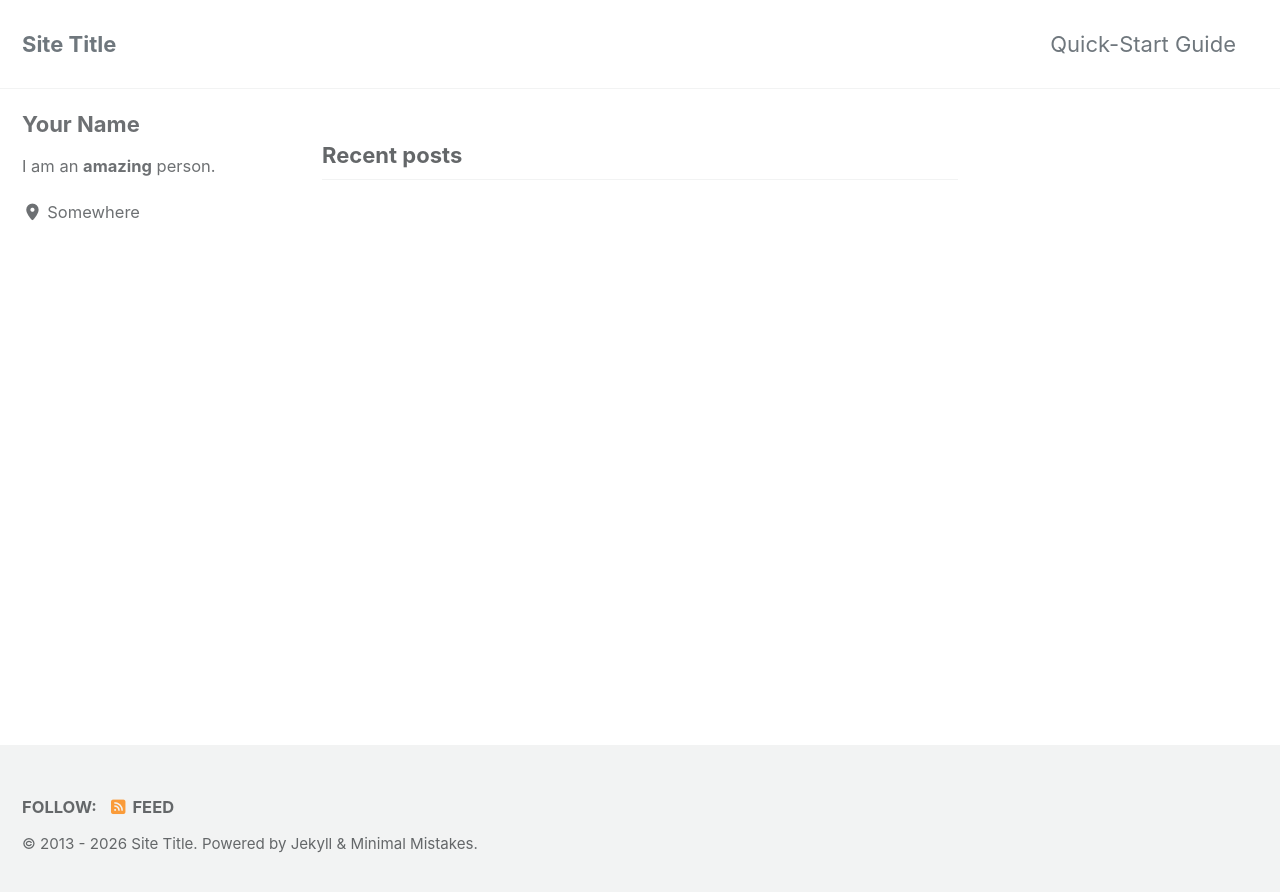
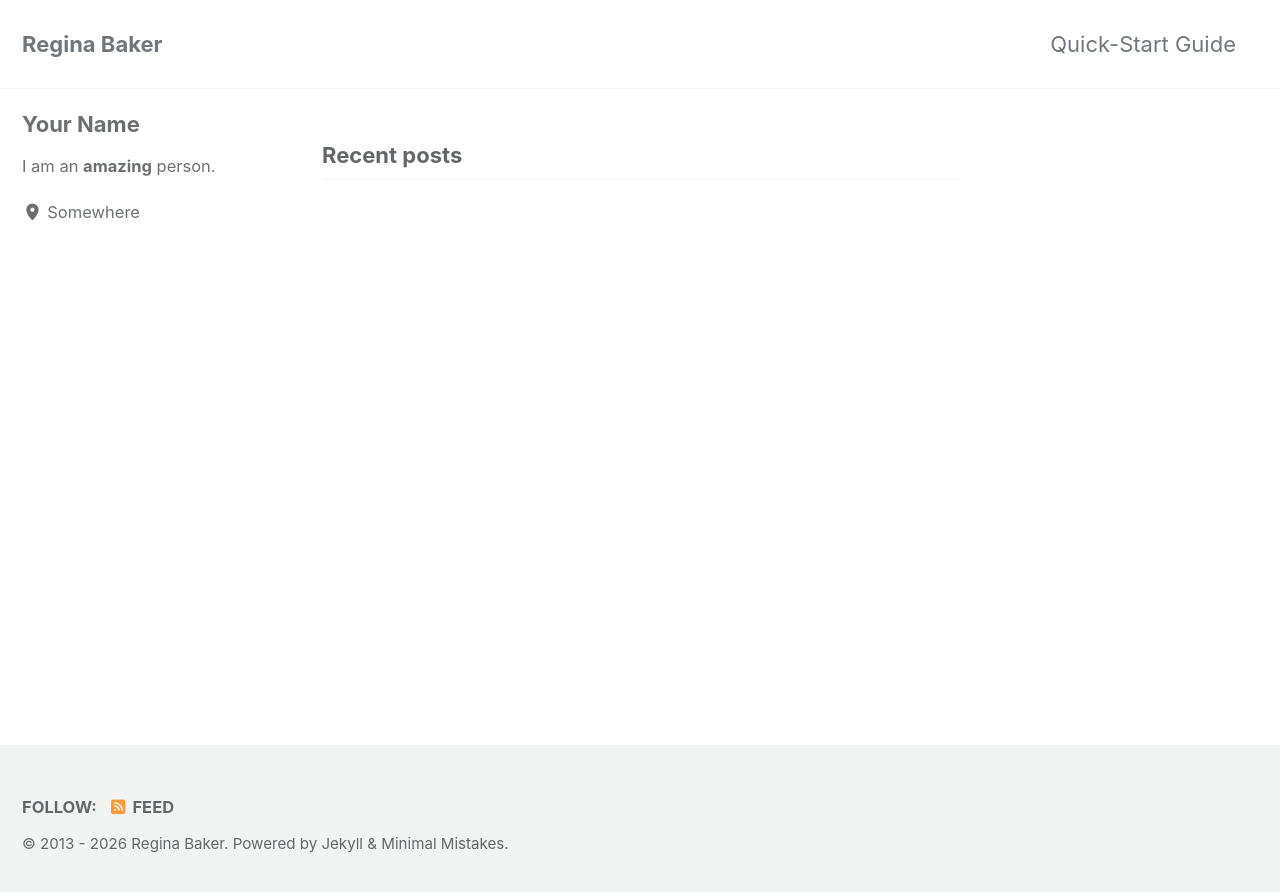
Before and after one commit to ReginaOfTech/ReginaOfTech.github.io, a Jekyll site: the page built from index.html, in a window 1280 px wide. Shown: the top 892 px of the page. Built offline with Jekyll 4.4.1, drawn with Linux system fonts in a browser that asks for light colours; cached includes are drawn as plain includes; the list of posts is cut into pages by our own code.

Commit message:
_config changes

```diff
--- a/_config.yml
+++ b/_config.yml
@@ -10,25 +10,25 @@
 # Review documentation to determine if you should use `theme` or `remote_theme`
 # https://mmistakes.github.io/minimal-mistakes/docs/quick-start-guide/#installing-the-theme
 
-# theme                  : "minimal-mistakes-jekyll"
+theme                  : "minimal-mistakes-jekyll"
 # remote_theme           : "mmistakes/minimal-mistakes"
-minimal_mistakes_skin    : "default" # "air", "aqua", "contrast", "dark", "dirt", "neon", "mint", "plum", "sunrise"
+minimal_mistakes_skin    : "default" #"default", "air", "aqua", "contrast", "dark", "dirt", "neon", "mint", "plum", "sunrise"
 
 # Site Settings
 locale                   : "en-US"
 rtl                      : # true, false (default) # turns direction of the page into right to left for RTL languages
-title                    : "Site Title"
+title                    : Regina Baker
 title_separator          : "-"
 subtitle                 : # site tagline that appears below site title in masthead
-name                     : "Your Name"
-description              : "An amazing website."
+name                     : Regina Baker
+description              : AI & Software Engineer
 url                      : # the base hostname & protocol for your site e.g. "https://mmistakes.github.io"
 baseurl                  : # the subpath of your site, e.g. "/blog"
 repository               : # GitHub username/repo-name e.g. "mmistakes/minimal-mistakes"
 teaser                   : # path of fallback teaser image, e.g. "/assets/images/500x300.png"
 logo                     : # path of logo image to display in the masthead, e.g. "/assets/images/88x88.png"
 masthead_title           : # overrides the website title displayed in the masthead, use " " for no title
-breadcrumbs              : # true, false (default)
+breadcrumbs              : false # true, false (default)
 words_per_minute         : 200
 enable_copy_code_button  : # true, false (default)
 copyright                : # "copyright" name, defaults to site.title
@@ -68,7 +68,7 @@ reCaptcha:
 atom_feed:
   path                   : # blank (default) uses feed.xml
   hide                   : # true, false (default)
-search                   : # true, false (default)
+search                   : false # true, false (default)
 search_full_content      : # true, false (default)
 search_provider          : # lunr (default), algolia, google
 lunr:
```
